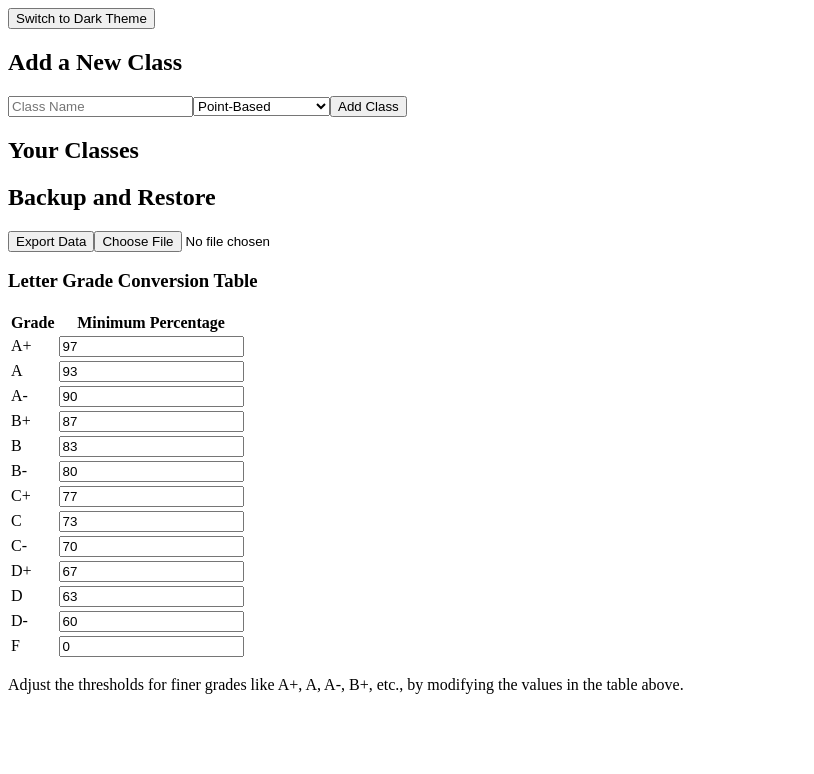
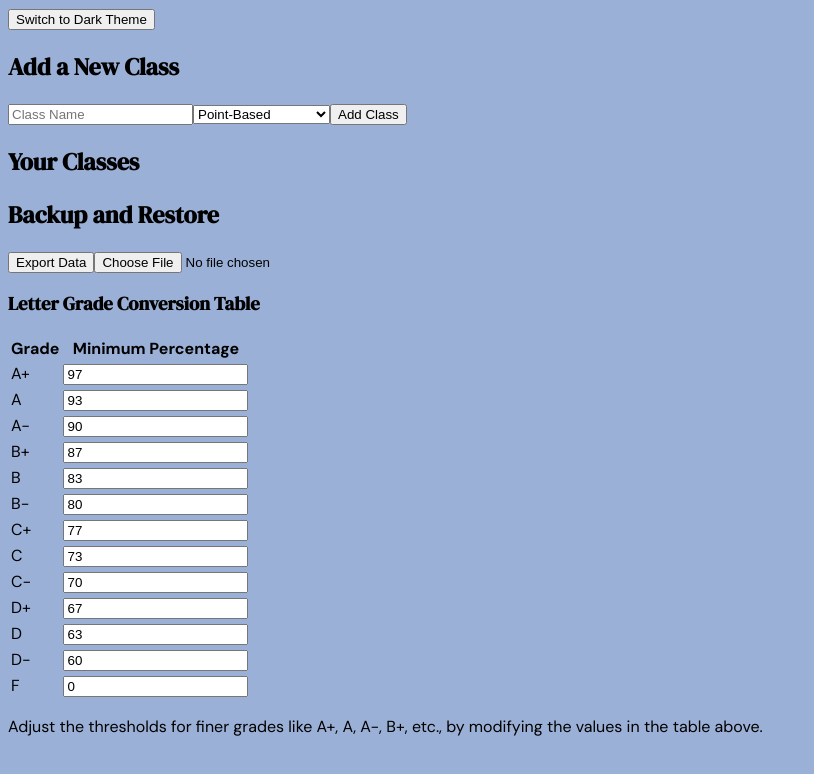
Before and after one commit to AnahatM/Grade-Calculator, a React (Create React App) app: page / in a window 1280 px wide. Shown: the top 774 px of the page, without its empty margins (0-814 px from the left). Built offline with nearby package versions, Linux system fonts and the light colour scheme.

Commit message:
Remove CSS

```diff
--- a/src/index.css
+++ b/src/index.css
@@ -1,4 +1,6 @@
-/* :root {
+@import url("https://fonts.googleapis.com/css2?family=DM+Sans:ital,opsz,wght@0,9..40,100..1000;1,9..40,100..1000&family=DM+Serif+Display:ital@0;1&display=swap");
+
+:root {
   --background-color: #9bb0d6;
   --text-color: #000000;
 }
@@ -9,97 +11,18 @@
 }
 
 body {
-  background-color: var(--background-color);
+  background: var(--background-color);
   color: var(--text-color);
-  margin: 0;
-  font-family: Arial, sans-serif;
-  display: flex;
-  justify-content: center;
-  align-items: center;
-  min-height: 100vh;
+  font-family: "DM Sans", sans-serif;
+  font-size: 16px;
 }
 
-.App {
-  width: 90%;
-  max-width: 90vw;
-  border: 1px solid var(--text-color);
-  border-radius: 8px;
-  padding: 20px;
-  background-color: var(--background-color);
-  box-shadow: 0 4px 8px rgba(0, 0, 0, 0.1);
+h1,
+h2,
+h3,
+h4,
+h5,
+h6 {
+  font-family: "DM Serif Display", serif;
+  font-weight: 600;
 }
-
-.App-header {
-  text-align: center;
-  margin-bottom: 20px;
-  padding: 5px 0;
-  border-bottom: 1px solid var(--text-color);
-}
-
-main {
-  margin-top: 10px;
-}
-
-main > div {
-  margin-bottom: 20px;
-  padding: 10px;
-  border: 1px solid var(--text-color);
-  border-radius: 4px;
-}
-
-.tabs {
-  display: flex;
-  gap: 10px;
-  margin-bottom: 10px;
-}
-
-.tabs button {
-  padding: 5px 10px;
-  border: 1px solid var(--text-color);
-  border-radius: 4px;
-  background-color: transparent;
-  color: var(--text-color);
-  cursor: pointer;
-}
-
-.tabs button.active {
-  background-color: var(--text-color);
-  color: var(--background-color);
-}
-
-table {
-  width: 100%;
-  border-collapse: collapse;
-  margin-top: 10px;
-}
-
-table th,
-table td {
-  border: 1px solid var(--text-color);
-  padding: 8px;
-  text-align: center;
-}
-
-table th {
-  background-color: var(--text-color);
-  color: var(--background-color);
-}
-
-code {
-  font-family: source-code-pro, Menlo, Monaco, Consolas, "Courier New",
-    monospace;
-}
-
-button {
-  cursor: pointer;
-  padding: 5px 10px;
-  border: 1px solid var(--text-color);
-  border-radius: 4px;
-  background-color: transparent;
-  color: var(--text-color);
-}
-
-button:hover {
-  background-color: var(--text-color);
-  color: var(--background-color);
-} */
```
